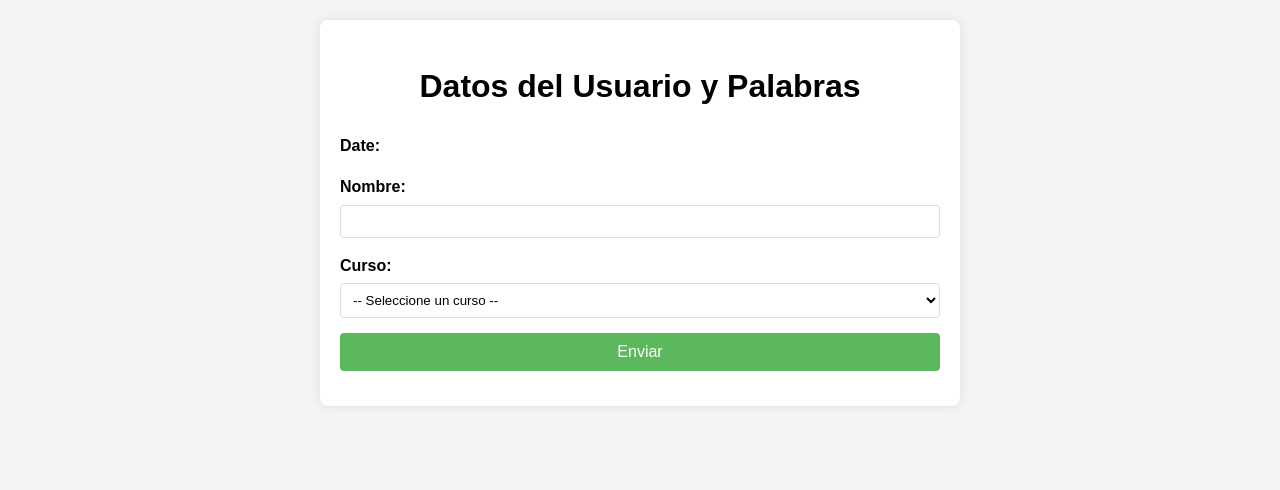
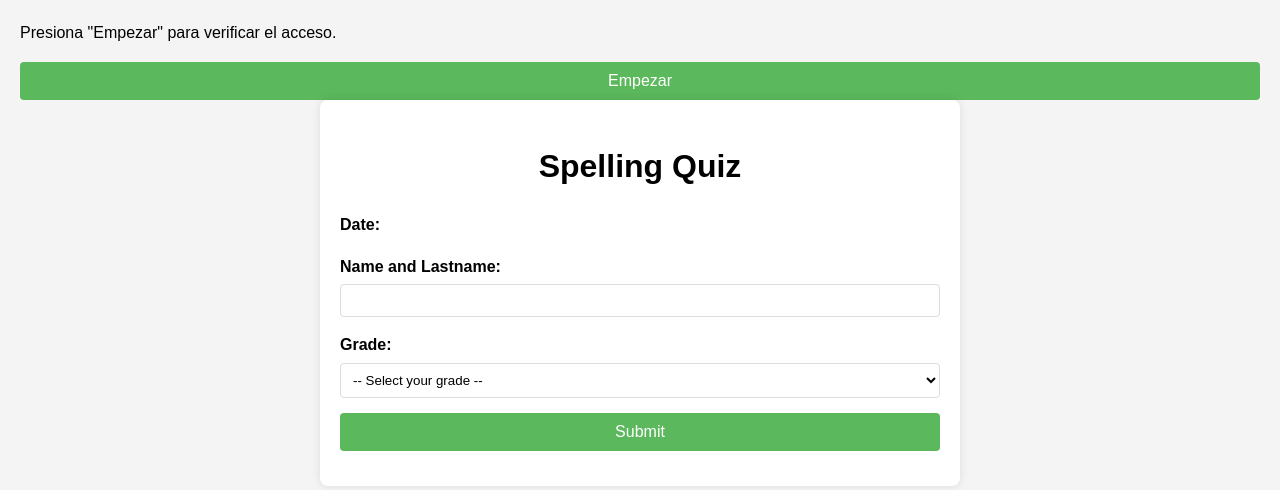
Before and after one commit to jonnyxtar41/spelling, a plain HTML site: page index.html in a window 1280 px wide. Drawn offline with Linux system fonts and the light colour scheme.

Commit message:
Update index.html

```diff
--- a/index.html
+++ b/index.html
@@ -8,39 +8,48 @@
 </head>
 <body>
 
+
+    <div id="authOverlay">
+        <div id="authBox">
+            <p id="authMessage">Presiona "Empezar" para verificar el acceso.</p>
+            <button id="startButton">Empezar</button>
+        </div>
+    </div>
+
     <div class="container">
-        <h1>Datos del Usuario y Palabras</h1>
+        <h1>Spelling Quiz</h1>
         <form id="myForm">
-
             <div class="form-group">
                 <label for="fecha">Date:</label>
-                <p id="fechaHoraActual"></p>
+                <div class="date-timer-wrapper">
+                    <p id="fechaHoraActual"></p>
+                    <p id="countdownTimer"></p>
+                </div>
                 <input type="hidden" id="fechaHoraActualInput" name="fechaHoraActual">
             </div>
-
             <div class="form-group">
-                <label for="nombre">Nombre:</label>
+                <label for="nombre">Name and Lastname:</label>
                 <input type="text" id="nombre" name="nombre" spellcheck="false" autocorrect="off" autocapitalize="off">
             </div>
-
             <div class="form-group">
-                <label for="curso">Curso:</label>
+                <label for="curso">Grade:</label>
                 <select id="curso" name="curso">
-                    <option value="">-- Seleccione un curso --</option>
+                    <option value="">-- Select your grade --</option>
                     <option value="curso1">3A</option>
                     <option value="curso2">3B</option>
+                    <option value="curso2">3C</option>
+                    <option value="curso2">3D</option>
+                    <option value="curso2">1B</option>
+                    <option value="curso2">1B</option>
+                    <option value="curso2">1C</option>
                 </select>
             </div>
-
-            <div id="extraFieldsContainer">
-            </div>
-
+            <div id="extraFieldsContainer"></div>
             <div class="form-group">
-                <button type="submit">Enviar</button>
+                <button type="submit">Submit</button>
             </div>
         </form>
     </div>
-
     <script src="script.js"></script>
 </body>
 </html>
```
